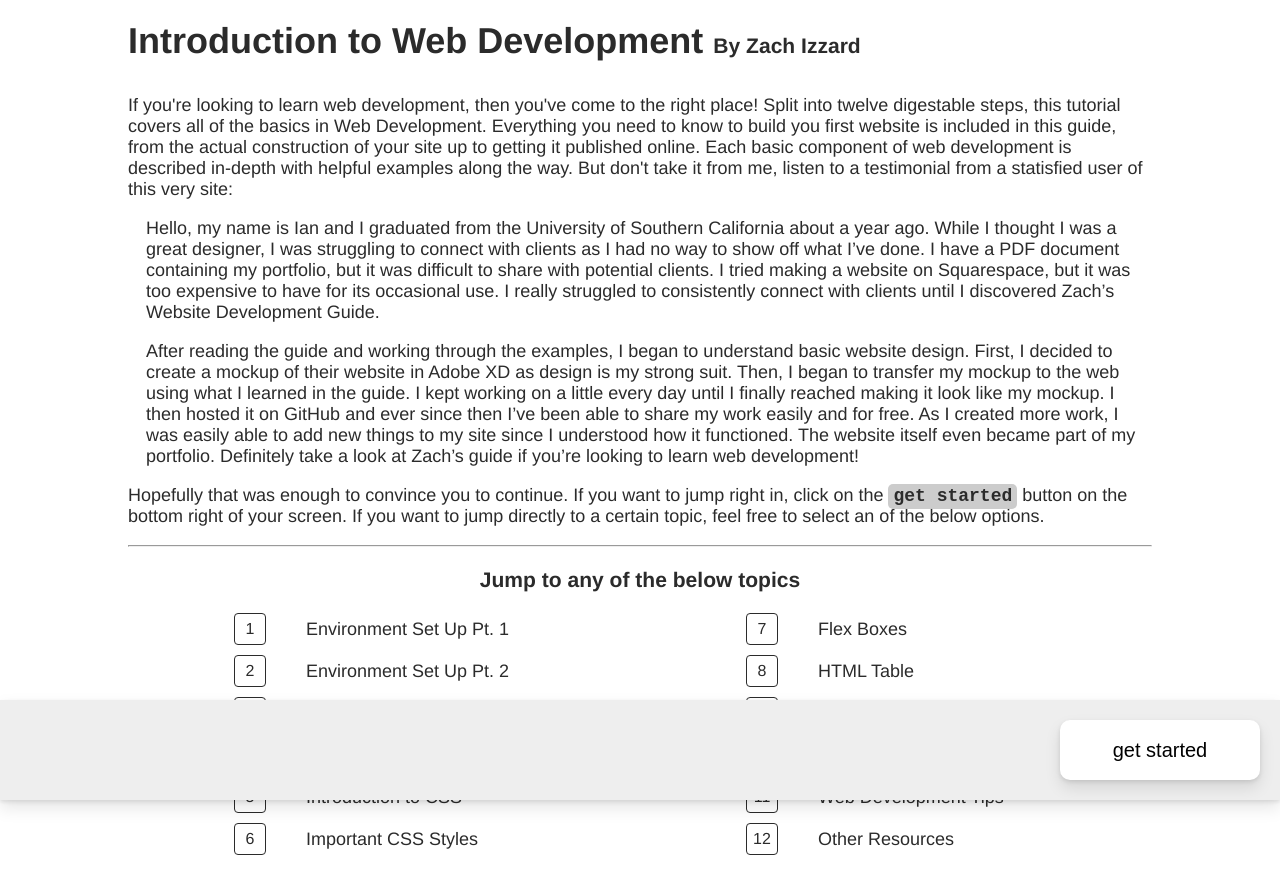
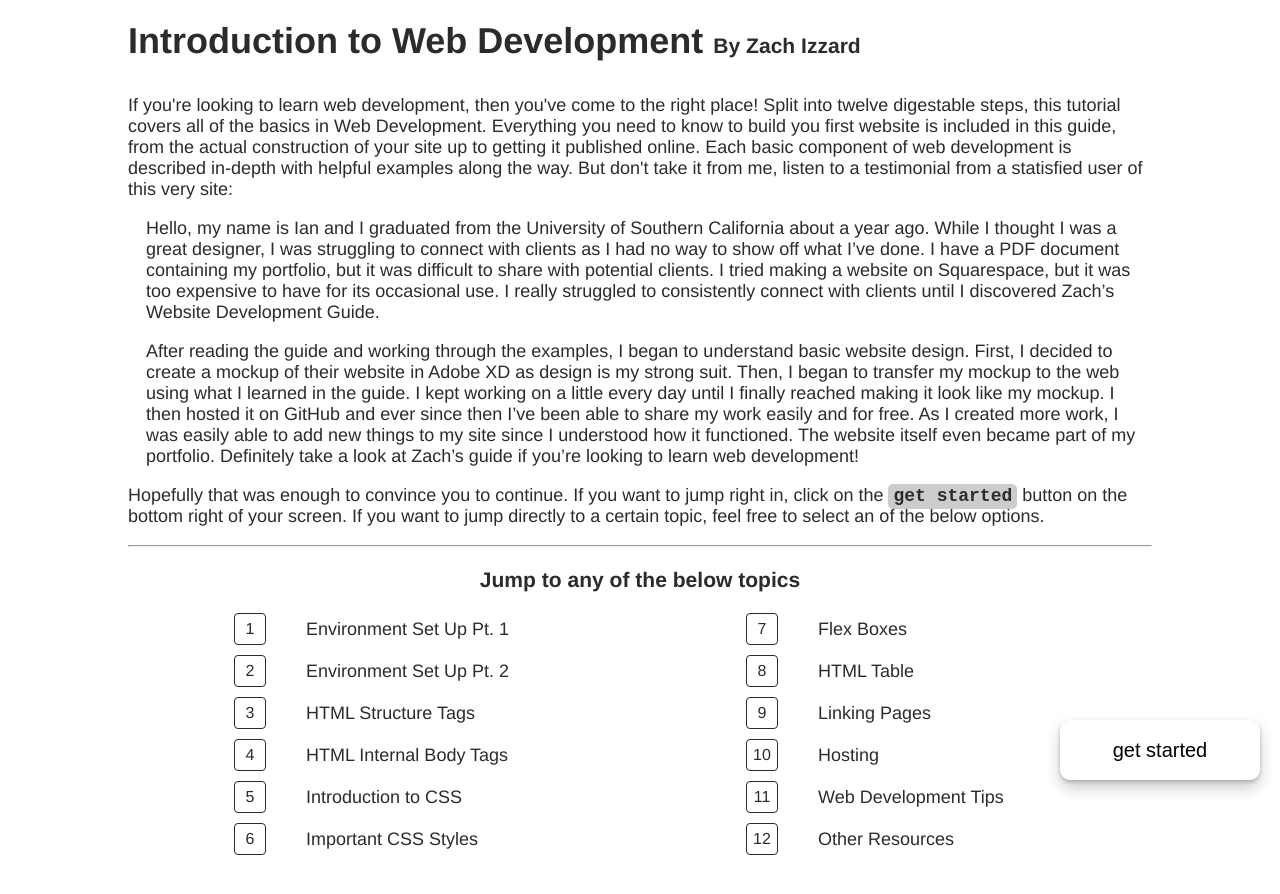
Before and after one commit to zizzard/design_202_final, a React (Create React App) app: page / in a window 1280 px wide. Shown: the top 894 px of the page. Built offline with nearby package versions, Linux system fonts and the light colour scheme.

Commit message:
Update App.css

```diff
--- a/src/App.css
+++ b/src/App.css
@@ -12,9 +12,7 @@ body {
   position: fixed;
   bottom: 0px;
   width: calc(100% - 40px);
-  background: #eee;
   padding: 20px;
-  box-shadow: 0 2px 4px rgba(0, 0, 0, 0.1), 0 8px 16px rgba(0, 0, 0, 0.1);
 }
 
 .nav-button,
@@ -28,7 +26,7 @@ body {
   border-radius: 10px;
 
   background: #fff;
-  box-shadow: 0 2px 4px rgba(0, 0, 0, 0.1), 0 8px 16px rgba(0, 0, 0, 0.1);
+  box-shadow: 0 2px 4px rgba(0, 0, 0, 0.2), 0 8px 16px rgba(0, 0, 0, 0.2);
 
   font-size: 20px;
 }
```
